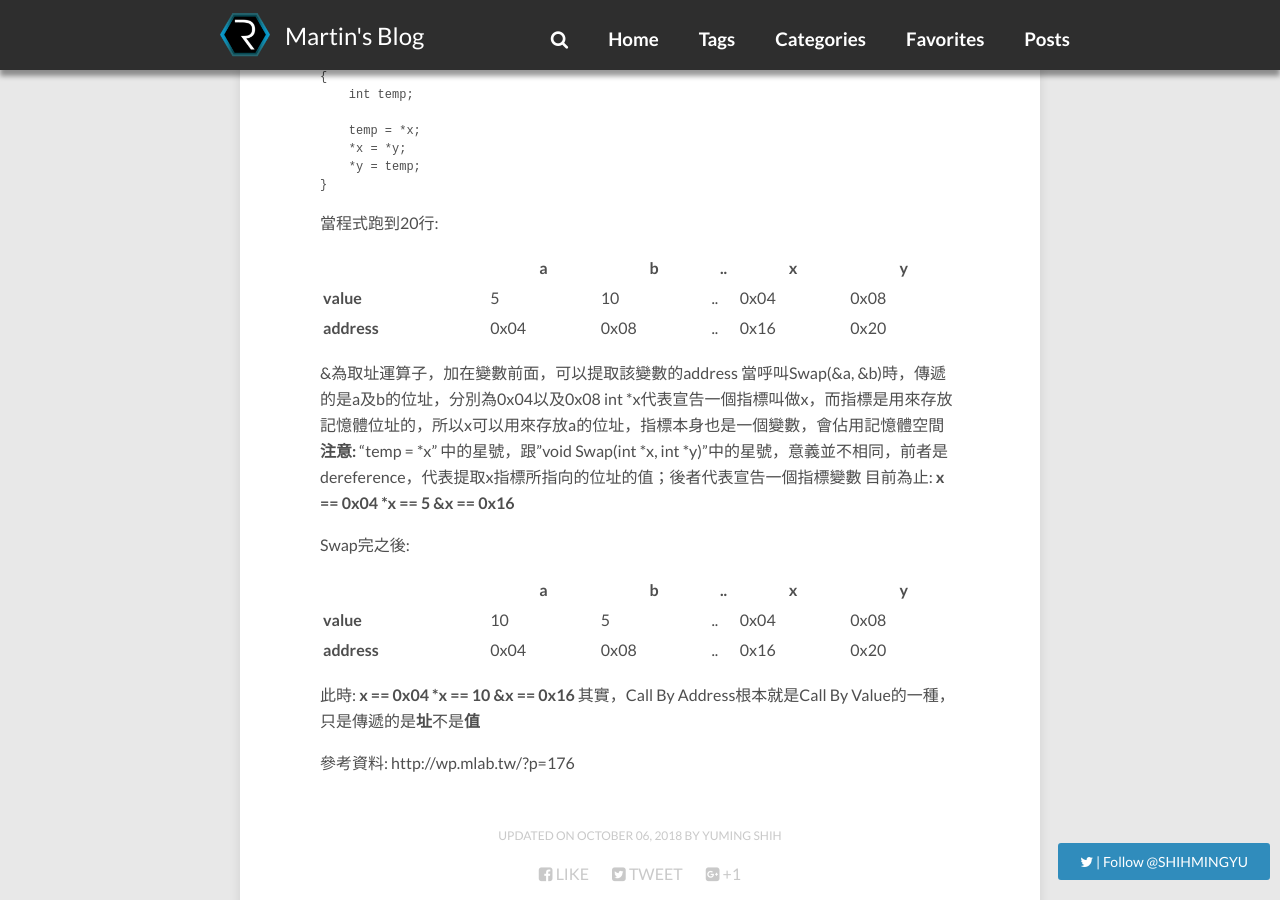
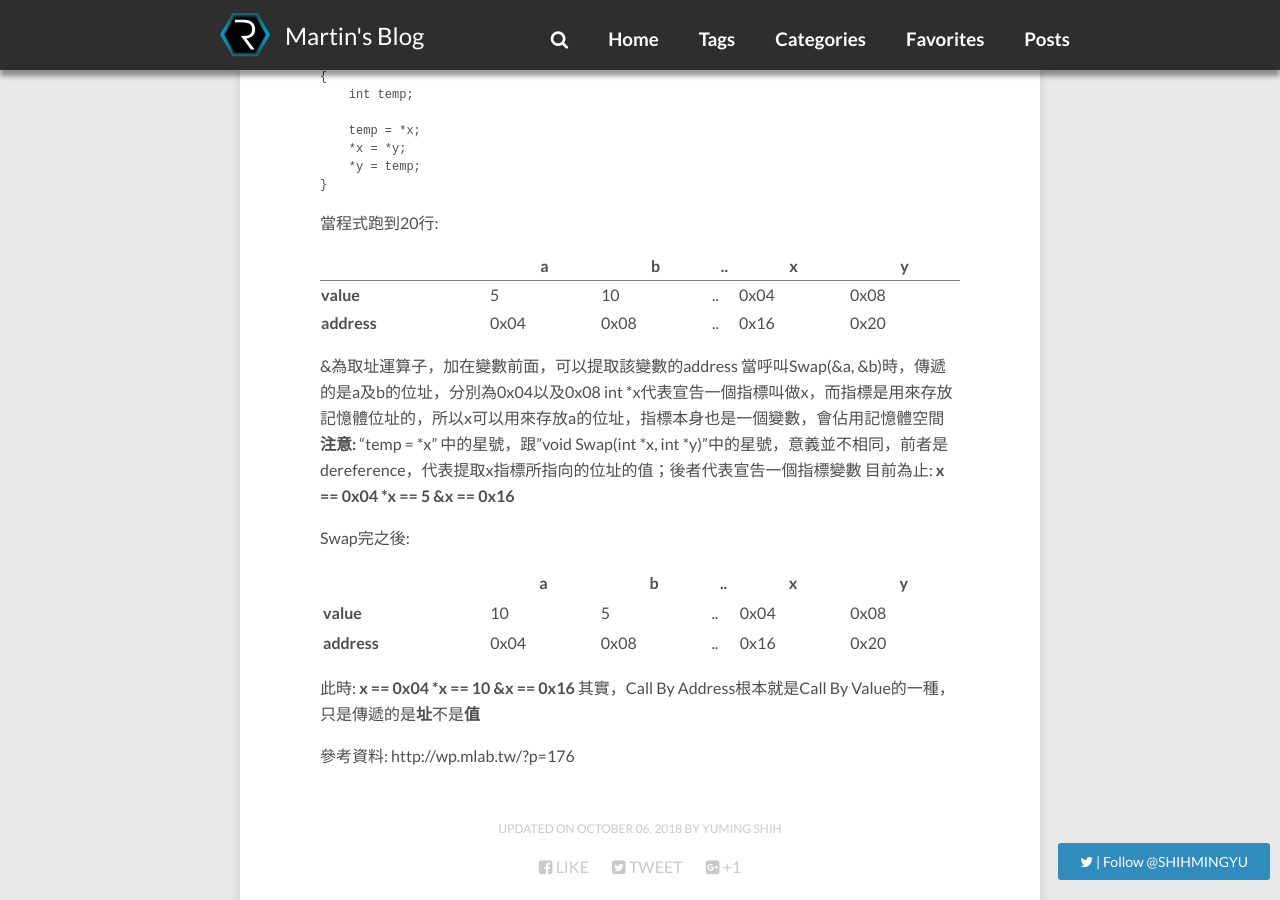
Before and after one commit to aa3710079/blog-old, a Jekyll site: the page built from _posts/2018-10-06-parameter-pass.md, in a window 1280 px wide and 900 px high, scrolled down 2622 px. Built offline with Jekyll 4.4.1, drawn with Linux system fonts in a browser that asks for light colours; nearby versions of some CDN libraries; comment, search, counter and statistics services are not loaded.

Commit message:
Update 2018-10-06-parameter-pass.md

````diff
--- a/_posts/2018-10-06-parameter-pass.md
+++ b/_posts/2018-10-06-parameter-pass.md
@@ -43,7 +43,7 @@
 基本上也就是把a的值複製給x、b的值複製給y，沒什麼特別的
 
 ## Call By Reference
-```C++=
+```C++
 #include <iostream>
 using namespace std;
 
@@ -126,7 +126,8 @@
 |            |     a    |     b    |..| x    | y    |
 | ---------- | -------- | -------- |--| ---- | ---- |
 | **value**  | 5        | 10       |..| 0x04 | 0x08 |
-| **address**| 0x04     | 0x08     |..| 0x16 | 0x20 |
+| **address**| 0x04     | 0x08     |..| 0x16 | 0x20
+{: rules="groups"}
 
 &為取址運算子，加在變數前面，可以提取該變數的address
 當呼叫Swap(&a, &b)時，傳遞的是a及b的位址，分別為0x04以及0x08
````
